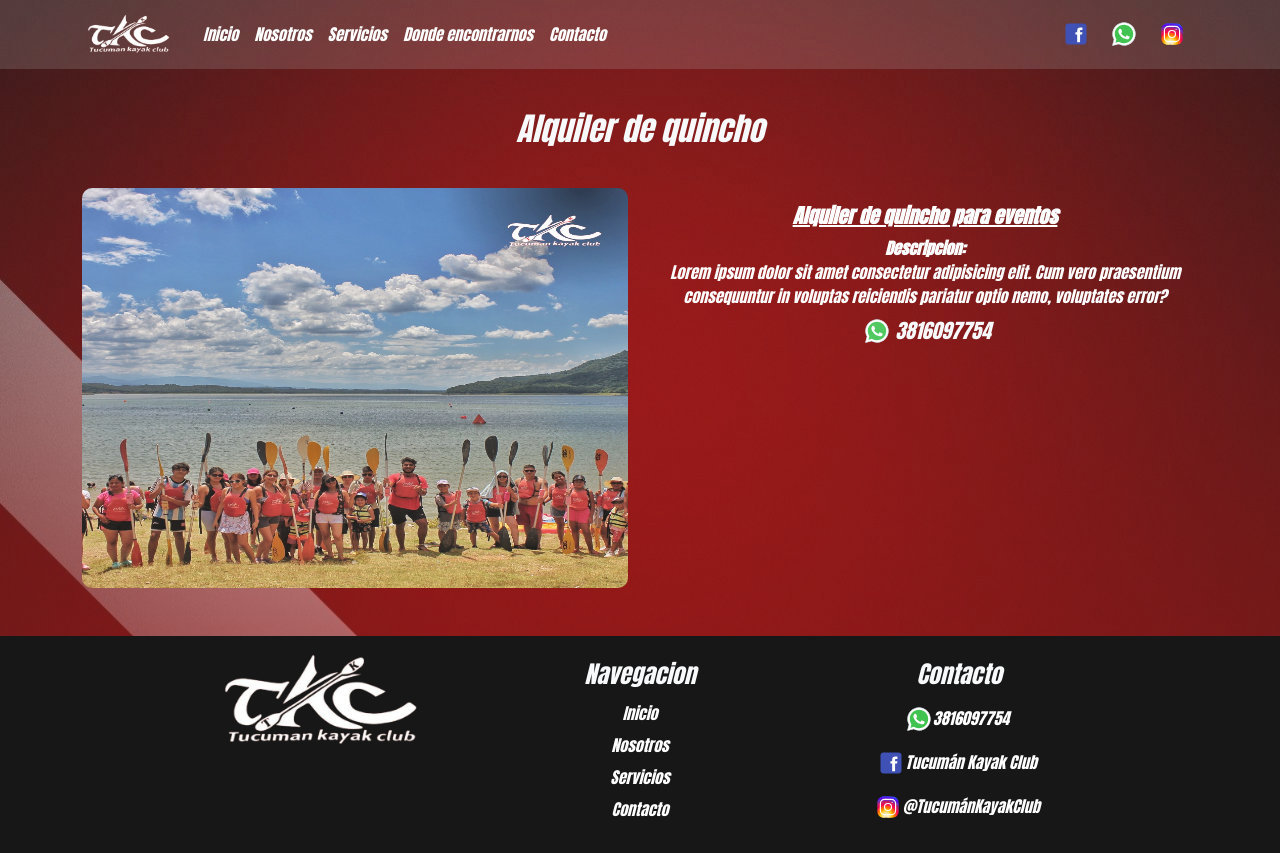
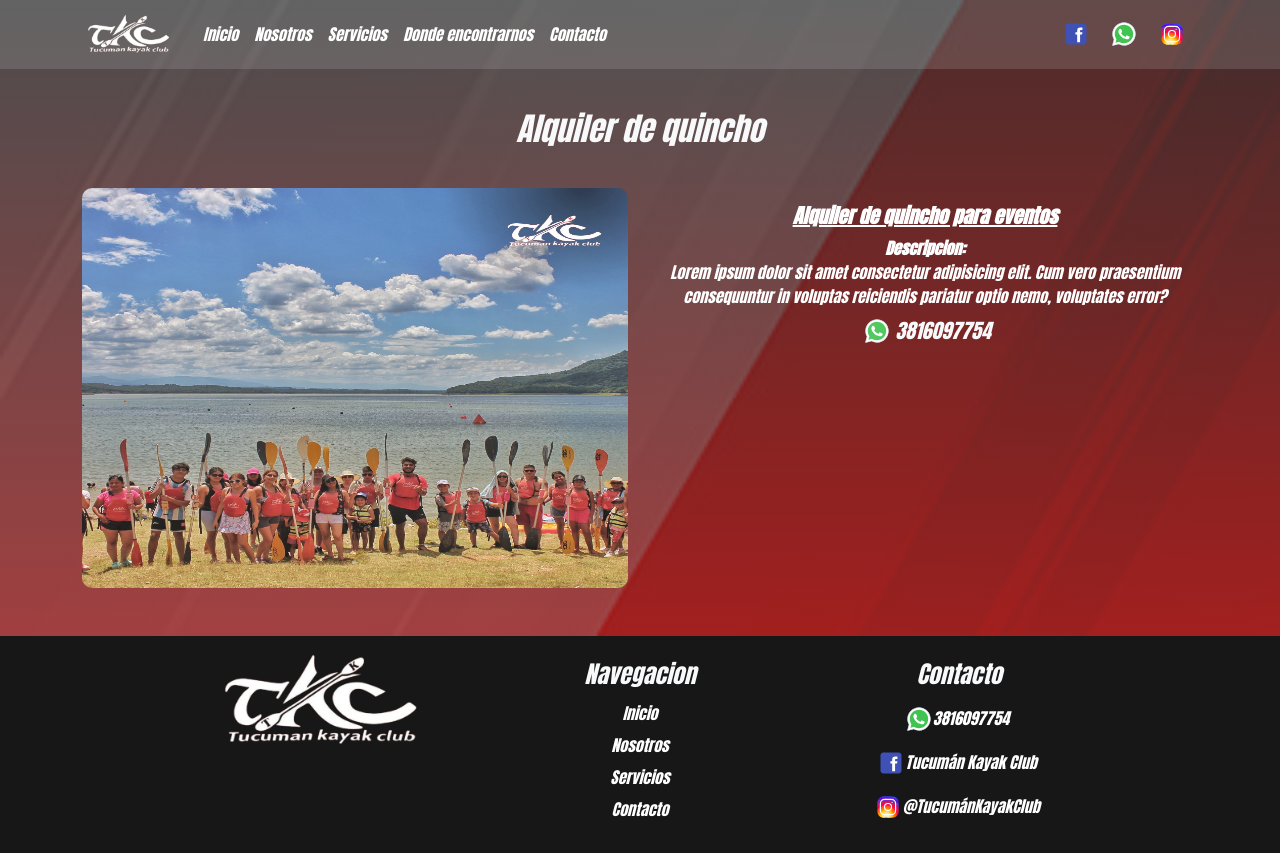
Before and after one commit to joaquin-fuentes/TKC-Front, a React (Vite) app: page /alquiler in a window 1280 px wide. Built offline with nearby package versions, Linux system fonts and the light colour scheme.

Commit message:
cambie fondo de paginas distintas a inicio

```diff
--- a/src/App.css
+++ b/src/App.css
@@ -183,14 +183,16 @@
 /* PAGINA SOBRE NOSOTROS */
 .fondoSobreNosotros {
   background-image: linear-gradient(
-      rgba(19, 19, 19, 0.137),
-      rgba(137, 0, 0, 0.615)
+      rgba(19, 19, 19, 0.80),
+      rgba(137, 0, 0, 0.80)
     ),
-    url("./assets/imagenes/fondoRojo.jpg");
+    url("./assets/imagenes/fondoRojoYBlanco.jpg");
   background-size: cover; /* Ajusta la imagen al tamaño del contenedor */
   background-repeat: no-repeat; /* Evita que se repita la imagen */
   position: relative; /* Establece el contexto de apilamiento para los elementos secundarios */
   opacity: 0.9; /* Ajusta la opacidad del contenedor */
+  background-attachment: fixed; /* Hace que la imagen de fondo se quede fija */
+
 }
 
 .tituloSobreNosotros {
@@ -201,14 +203,16 @@
 
 .fondoExcursiones {
   background-image: linear-gradient(
-      rgba(19, 19, 19, 0.137),
-      rgba(137, 0, 0, 0.615)
+      rgba(19, 19, 19, 0.80),
+      rgba(137, 0, 0, 0.80)
     ),
-    url("./assets/imagenes/fondoRojo.jpg");
+    url("./assets/imagenes/fondoRojoYBlanco.jpg");
   background-size: cover; /* Ajusta la imagen al tamaño del contenedor */
   background-repeat: no-repeat; /* Evita que se repita la imagen */
   position: relative; /* Establece el contexto de apilamiento para los elementos secundarios */
   opacity: 0.9; /* Ajusta la opacidad del contenedor */
+  background-attachment: fixed; /* Hace que la imagen de fondo se quede fija */
+
 }
 
 .textTitulo {
```
Also changed, not shown: src/assets/imagenes/fondoRojoYBlanco.jpg (added).
